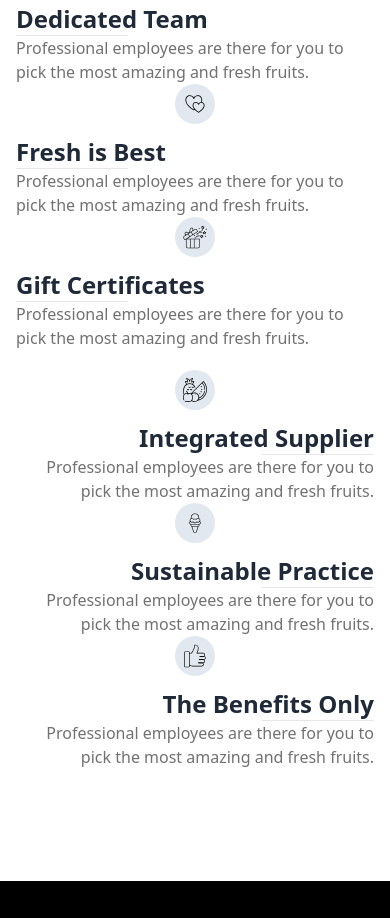
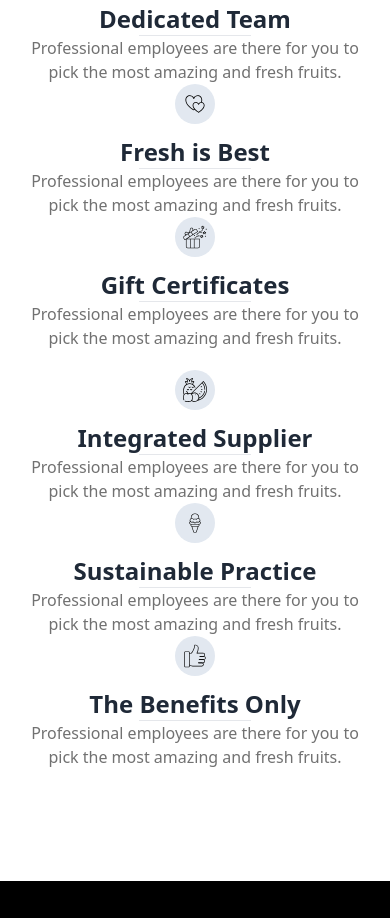
Before and after one commit to sazzadtalukder/ph-assignment3, a plain HTML site: page index.html in a window 390 px wide. Shown: the part 4868-5786 px from the top of the page. Drawn offline with nearby package versions, Linux system fonts and the light colour scheme.

Commit message:
bonus update

```diff
--- a/index.html
+++ b/index.html
@@ -559,7 +559,7 @@
                         <div class="w-10  lg:w-20 h-10  rounded-full bg-slate-200 flex items-center justify-center">
                             <img src="./images/group 1.svg" alt="Shoes" />
                         </div>
-                         <div class="">
+                        <div class="flex flex-col justify-center items-center lg:items-start lg:justify-start text-center lg:text-left ">
                             <h2 class="card-title font-extrabold text-2xl">Dedicated Team</h2>
                             <hr class="w-28 text-black">
                             <p class="text-[#12121299]">Professional employees are there for you to pick the most amazing and fresh fruits.</p>
@@ -569,7 +569,7 @@
                         <div class="w-10 lg:w-20  h-10  rounded-full bg-slate-200 flex items-center justify-center">
                             <img src="./images/love 1.svg" alt="Shoes" />
                         </div>
-                         <div class="">
+                        <div class="flex flex-col justify-center items-center lg:items-start lg:justify-start text-center lg:text-left ">
                             <h2 class="card-title font-extrabold text-2xl">Fresh is Best</h2>
                             <hr class="w-28 text-black">
                             <p class="text-[#12121299]">Professional employees are there for you to pick the most amazing and fresh fruits.</p>
@@ -579,7 +579,7 @@
                         <div class="w-10  lg:w-20 h-10  rounded-full bg-slate-200 flex items-center justify-center">
                             <img src="./images/gift-box 1.svg" alt="Shoes" />
                         </div>
-                         <div class="">
+                        <div class="flex flex-col justify-center items-center lg:items-start lg:justify-start text-center lg:text-left ">
                             <h2 class="card-title font-extrabold text-2xl">Gift Certificates</h2>
                             <hr class="w-28 text-black">
                             <p class="text-[#12121299]">Professional employees are there for you to pick the most amazing and fresh fruits.</p>
@@ -594,9 +594,9 @@
                         <div class="w-10  lg:w-20 h-10  rounded-full bg-slate-200 flex items-center justify-center">
                             <img src="./images/fruit 1.svg" alt="Shoes" />
                         </div>
-                         <div class="flex flex-col justify-end text-right">
-                            <h2 class="card-title font-extrabold text-2xl ml-auto">Integrated Supplier</h2>
-                            <hr class="w-28 text-black ml-auto">
+                         <div class="flex flex-col justify-center items-center lg:justify-end text-center lg:text-right ">
+                            <h2 class="card-title font-extrabold text-2xl lg:ml-auto">Integrated Supplier</h2>
+                            <hr class="w-28 text-black m:auto lg:ml-auto">
                             <p class="text-[#12121299]">Professional employees are there for you to pick the most amazing and fresh fruits.</p>
                         </div>
                     </div>
@@ -605,9 +605,9 @@
                         <div class="w-10  lg:w-20 h-10  rounded-full bg-slate-200 flex items-center justify-center">
                             <img src="./images/ice-cream 1.svg" alt="Shoes" />
                         </div>
-                         <div class="flex flex-col justify-end text-right">
-                            <h2 class="card-title font-extrabold text-2xl ml-auto">Sustainable Practice</h2>
-                            <hr class="w-28 text-black ml-auto">
+                        <div class="flex flex-col justify-center items-center lg:justify-end text-center lg:text-right ">
+                            <h2 class="card-title font-extrabold text-2xl lg:ml-auto">Sustainable Practice</h2>
+                            <hr class="w-28 text-black m-auto lg:ml-auto">
                             <p class="text-[#12121299]">Professional employees are there for you to pick the most amazing and fresh fruits.</p>
                         </div>
                     </div>
@@ -616,9 +616,9 @@
                         <div class="w-10  lg:w-20 h-10  rounded-full bg-slate-200 flex items-center justify-center">
                             <img src="./images/like 1.svg" alt="Shoes" />
                         </div>
-                         <div class="flex flex-col justify-end text-right">
-                            <h2 class="card-title font-extrabold text-2xl ml-auto">The Benefits Only</h2>
-                            <hr class="w-28 text-black ml-auto">
+                        <div class="flex flex-col justify-center items-center lg:justify-end text-center lg:text-right ">
+                            <h2 class="card-title font-extrabold text-2xl lg:ml-auto">The Benefits Only</h2>
+                            <hr class="w-28 text-black m-auto lg:ml-auto">
                             <p class="text-[#12121299]">Professional employees are there for you to pick the most amazing and fresh fruits.</p>
                         </div>
                     </div>
```
